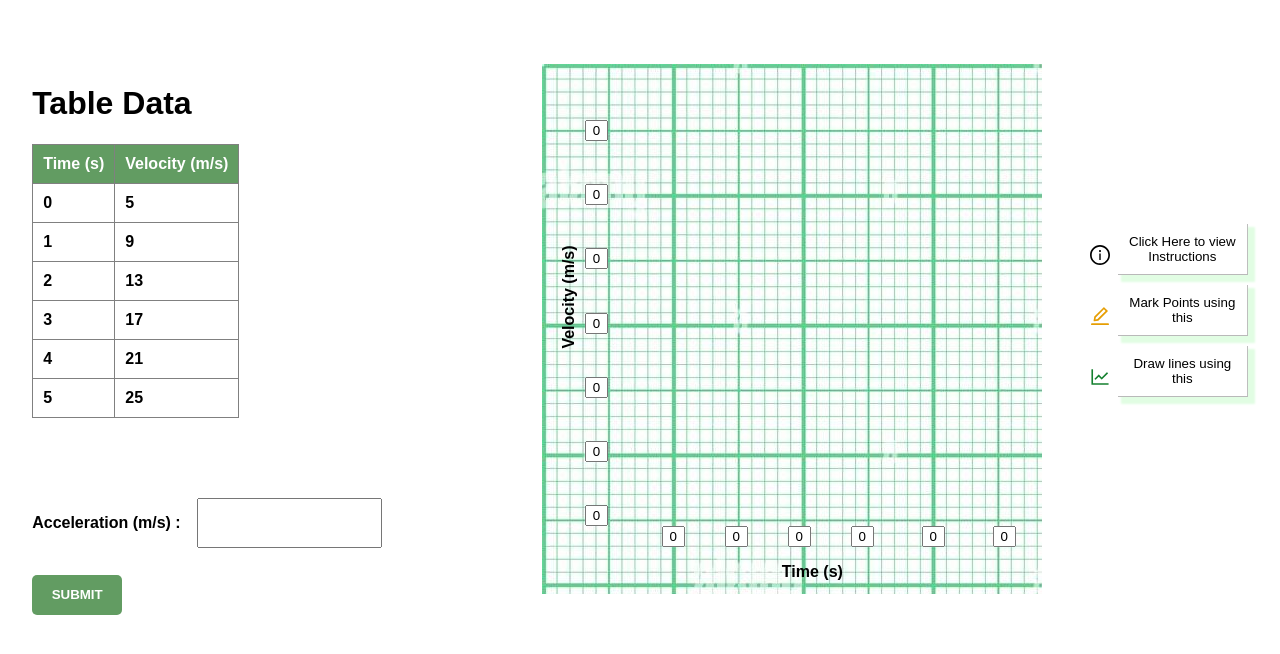
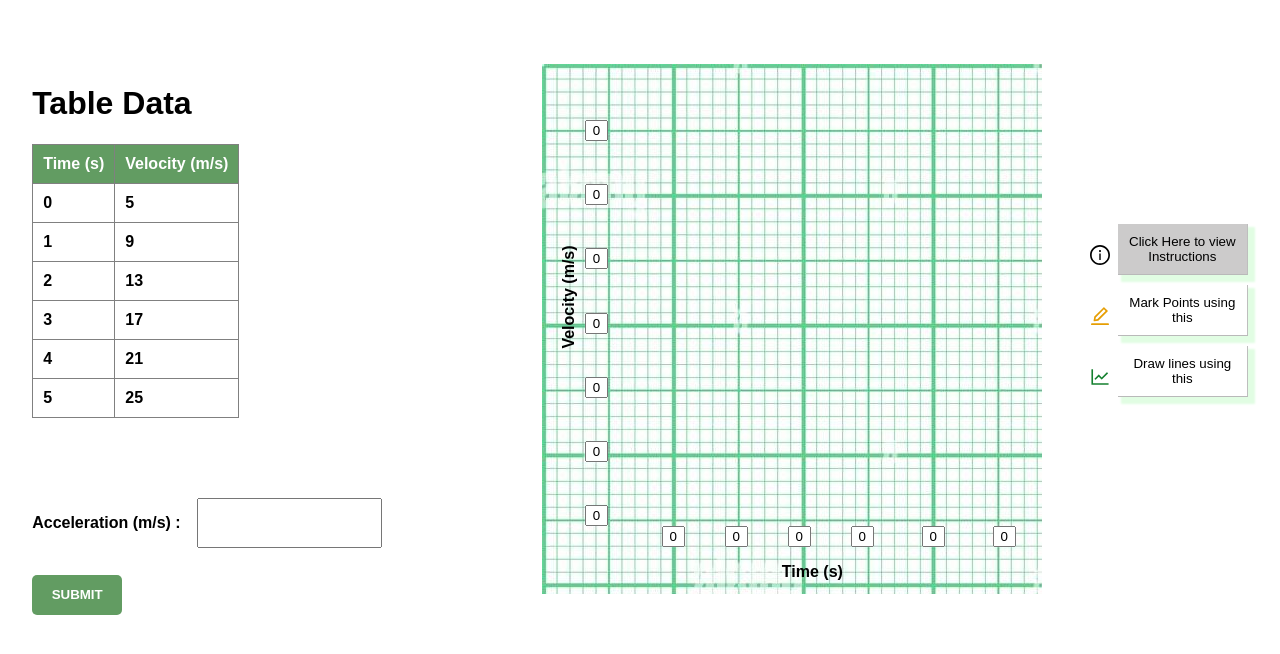
Before and after one commit to divyasrik14/Canvas, a React (Create React App) app: page / in a window 1280 px wide. In both pictures the pointer is over the button "Click Here to view Instructions". Shown: the top 654 px of the page. Built offline with nearby package versions, Linux system fonts and the light colour scheme; a web font is replaced by a local one.

Commit message:
Changed BUtton UI

```diff
--- a/src/App.css
+++ b/src/App.css
@@ -118,6 +118,10 @@ input::-webkit-inner-spin-button {
    box-shadow: 5px 5px 2px 2px rgb(225, 253, 227);
 }
 
+.buttons button:hover {
+background-color: rgb(204, 203, 203);
+}
+
 .icon {
   font-weight: bolder;
   font-size: 20px;
```
